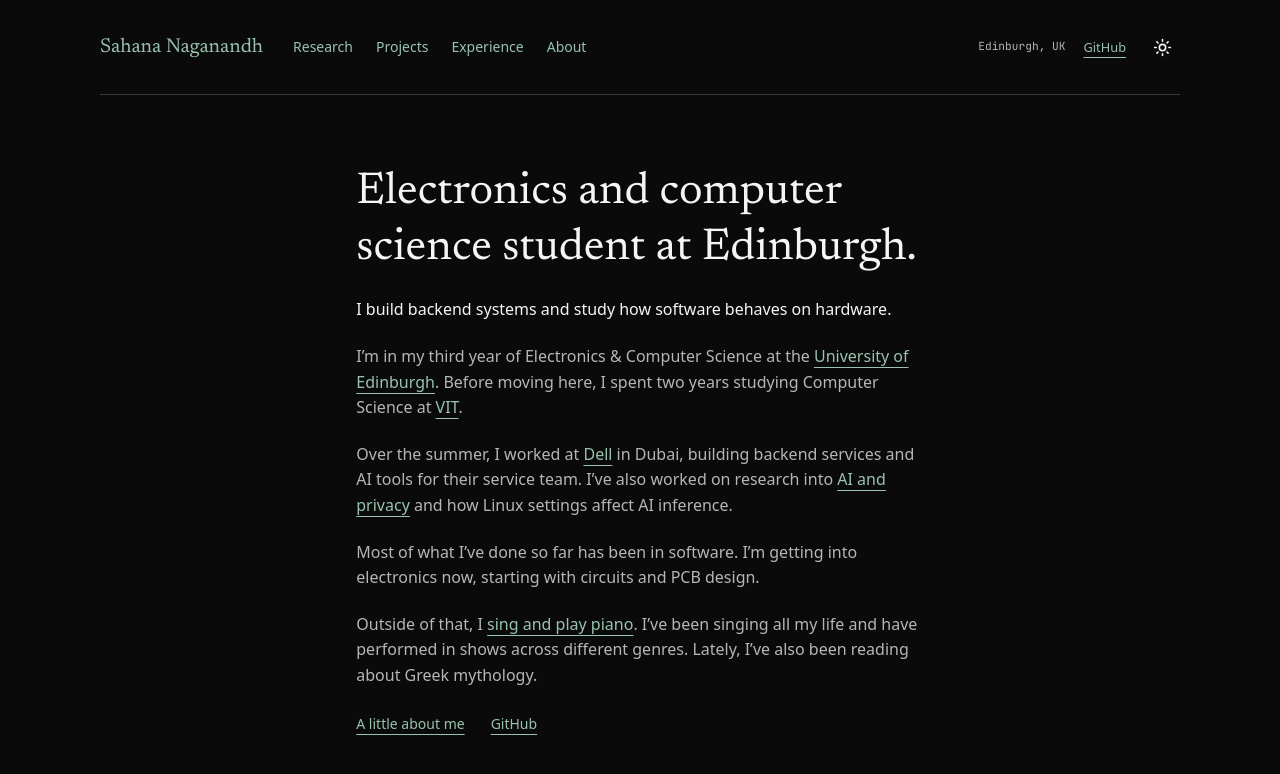
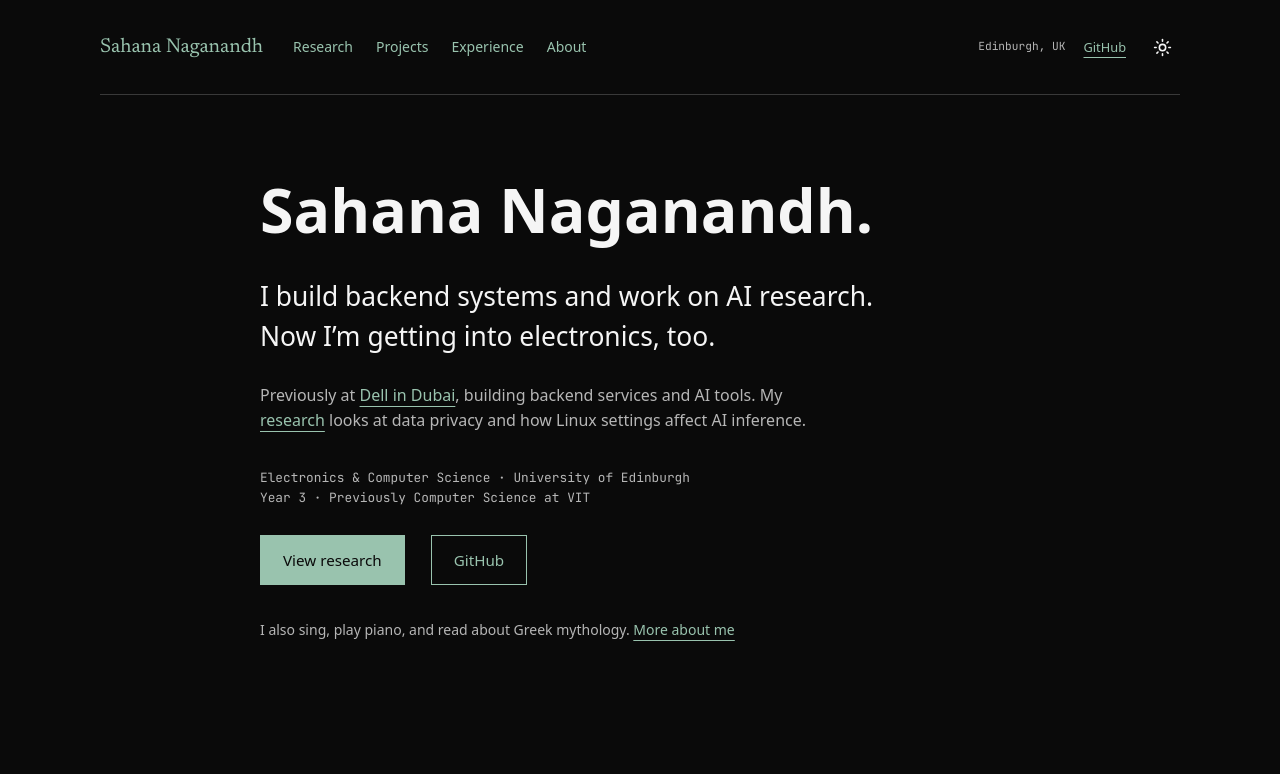
Before and after one commit to drunkprada/portfoliowebsite, a React (Vite) app: page / in a window 1280 px wide. Shown: the top 774 px of the page. Built offline with nearby package versions, Linux system fonts and the light colour scheme.

Commit message:
Reshape homepage introduction with bold name and concise personal copy

```diff
--- a/src/main.jsx
+++ b/src/main.jsx
@@ -24,7 +24,7 @@ function Expand({label='A closer look',children}){
   </div>
 }
 function Achievements(){return <div className="achievements-list">{achievements.map((a,i)=><Reveal key={a.title} delay={i*.06}><article><span className="award-result">{a.result}</span><div><h3>{a.title}</h3><p>{a.description}</p></div><span className="row-number">0{i+1}</span></article></Reveal>)}</div>}
-function Home(){return <section className="home-intro"><div className="intro-copy"><h1>Electronics and computer science student at Edinburgh.</h1><p className="intro-lead">I build backend systems and study how software behaves on hardware.</p><p>I’m in my third year of Electronics & Computer Science at the <a className="bio-link" href="#about">University of Edinburgh</a>. Before moving here, I spent two years studying Computer Science at <a className="bio-link" href="#about">VIT</a>.</p><p>Over the summer, I worked at <a className="bio-link" href="#experience">Dell</a> in Dubai, building backend services and AI tools for their service team. I’ve also worked on research into <a className="bio-link" href="#research">AI and privacy</a> and how Linux settings affect AI inference.</p><p>Most of what I’ve done so far has been in software. I’m getting into electronics now, starting with circuits and PCB design.</p><p>Outside of that, I <a className="bio-link" href="#about">sing and play piano</a>. I’ve been singing all my life and have performed in shows across different genres. Lately, I’ve also been reading about Greek mythology.</p><div className="intro-links"><a className="inline-link" href="#about">A little about me</a><External href={github}>GitHub</External></div></div></section>}
+function Home(){return <section className="home-intro"><div className="intro-copy"><h1>Sahana Naganandh.</h1><p className="intro-lead">I build backend systems and work on AI research.<br/>Now I’m getting into electronics, too.</p><p>Previously at <a href="#experience">Dell in Dubai</a>, building backend services and AI tools. My <a href="#research">research</a> looks at data privacy and how Linux settings affect AI inference.</p><p className="intro-education">Electronics &amp; Computer Science · University of Edinburgh<br/>Year 3 · Previously Computer Science at VIT</p><div className="intro-links"><a className="intro-action" href="#research">View research</a><External className="intro-action" href={github}>GitHub</External></div><p className="intro-personal">I also sing, play piano, and read about Greek mythology. <a href="#about">More about me</a></p></div></section>}
 function Research(){return <><Heading label="RESEARCH" title="Research">I study data privacy in AI and how system settings affect inference.</Heading><div className="papers-list">{papers.map((paper,i)=><Reveal key={paper.id}><article className="research-entry"><aside className="research-side"><span className="large-index">0{i+1}</span><span>{paper.category}</span><span>{paper.year}</span><span className="status">{paper.contribution}</span></aside><div className="research-main"><p className="eyebrow">{paper.status}</p><h2>{paper.title}</h2><p className="authors">{paper.authors}</p><p className="research-summary">{paper.summary}</p><Tags items={paper.tags}/><div className="paper-links">{paper.links.map(([label,href])=><External key={label} href={href}>{label}</External>)}</div><Expand label="The question, method & findings"><div className="research-details"><section><h3>The question</h3><p>{paper.question}</p></section><section><h3>The approach</h3><p>{paper.approach}</p></section><section><h3>What we found</h3><p>{paper.finding}</p></section></div></Expand></div></article></Reveal>)}</div></>}
 function Projects(){return <><Heading label="PROJECTS" title="Projects">My projects in finance, algorithms and AI, with links to the code.</Heading><div className="projects-list">{projects.map(project=><Reveal key={project.id}><article className="project-entry"><div className="project-copy"><p className="eyebrow">{project.number} / {project.category}</p><h2>{project.title}</h2><p>{project.summary}</p><Tags items={project.tags}/><div className="paper-links">{project.links.map(([label,href])=><External key={label} href={href}>{label}</External>)}</div><Expand label="Inside the project"><p>{project.detail}</p><p>{project.note}</p></Expand></div></article></Reveal>)}</div><a className="github-end" href={github} target="_blank" rel="noreferrer"><span>More code and experiments<span>github.com/drunkprada</span></span></a></>}
 function Experience(){return <><Heading label="EXPERIENCE" title="Experience">Internships, research work and student societies.</Heading><div className="experience-list">{roles.map((role,i)=><Reveal key={role.name}><article className="role-entry"><aside><span className="role-year">{role.date}</span><span>{role.location}</span><span className="row-number">0{i+1}</span></aside><div><p className="eyebrow">{role.role}</p><h2>{role.name}</h2><p className="role-intro">{role.intro}</p><ul>{role.body.map(line=><li key={line}>{line}</li>)}</ul><Tags items={role.tags}/></div></article></Reveal>)}</div><section className="community-section"><SectionHead label="BEYOND INTERNSHIPS" title="Student communities"/><div className="community-grid"><Reveal><article><span className="eyebrow">Senior Core Member</span><h3>IEEE Computer Society, VIT</h3><p>At IEEE Computer Society, I helped develop ideas for technical events. I worked with the team to turn proposals into plans and organise the events.</p></article></Reveal><Reveal delay={.08}><article><span className="eyebrow">Senior Core Member</span><h3>CodeChef, VIT</h3><p>At CodeChef, I worked on web development projects and helped coordinate competitive programming events. I contributed to both the code and the event planning.</p></article></Reveal></div></section><section className="awards-section"><SectionHead label="TEAM EFFORTS" title="Hackathons & achievements"/><Achievements/></section></>}
--- a/src/styles.css
+++ b/src/styles.css
@@ -61,11 +61,16 @@ main:focus { outline: none; }
 .eyebrow, .authors, .row-number, .research-side, .role-entry aside, .education-panel article>span, .reading-caption, .tags { font-family: var(--mono); font-size: .75rem; font-weight: 400; color: var(--muted); line-height: 1.6; }
 
 /* Introduction and shared section rhythm. */
-.home-intro { max-width: 62ch; margin: 0 auto; padding: 70px 0 100px; }
-.intro-copy h1 { margin-bottom: 20px; }
-.intro-copy>p { margin-bottom: 21px; }
-.intro-copy .intro-lead { color: var(--text); }
+.home-intro { max-width: 760px; margin: 0 auto; padding: 80px 0 100px; }
+.intro-copy h1 { font-family: var(--sans); font-size: clamp(2.4rem, 5vw, 3.8rem); font-weight: 650; line-height: 1.15; margin-bottom: 32px; }
+.intro-copy>p { margin-bottom: 26px; }
+.intro-copy .intro-lead { color: var(--text); font-size: clamp(1.25rem, 2.5vw, 1.65rem); line-height: 1.5; }
 .intro-links, .paper-links { display: flex; flex-wrap: wrap; gap: 16px 26px; margin-top: 25px; }
+.intro-copy .intro-education { font-family: var(--mono); font-size: .8rem; margin-top: 34px; }
+.intro-links .intro-action { display: inline-flex; align-items: center; justify-content: center; padding: 12px 22px; border: 1px solid var(--accent); text-decoration: none; font-size: .95rem; }
+.intro-links .intro-action:first-child { background: var(--accent); color: var(--bg); }
+.intro-links .intro-action:hover { text-decoration: underline; }
+.intro-copy .intro-personal { margin-top: 34px; font-size: .875rem; }
 .external, .inline-link { display: inline-flex; align-items: center; font-size: .875rem; }
 .page-heading { padding: 60px 0 44px; }
 .page-heading h1 { margin-bottom: 18px; }
```
